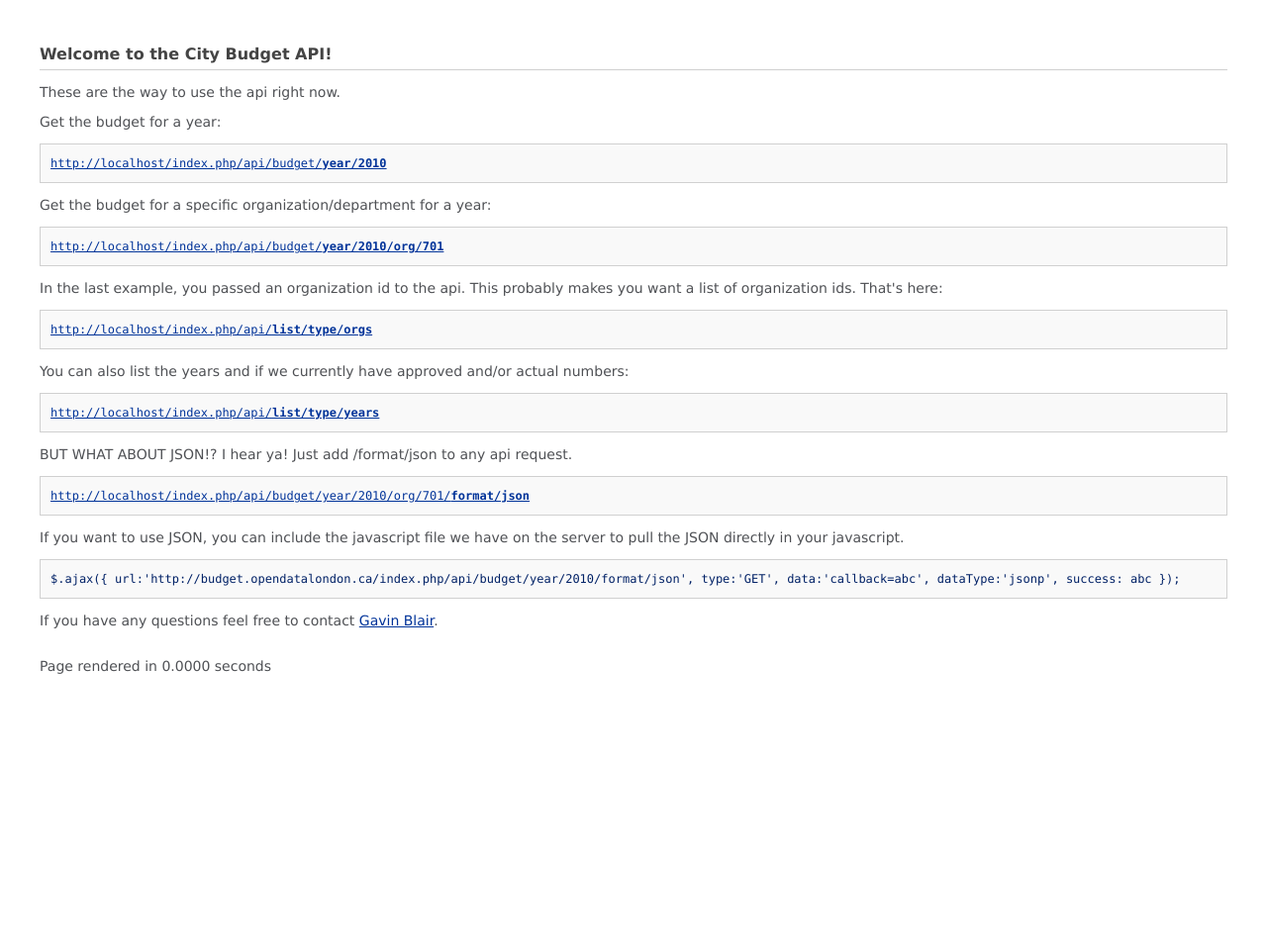
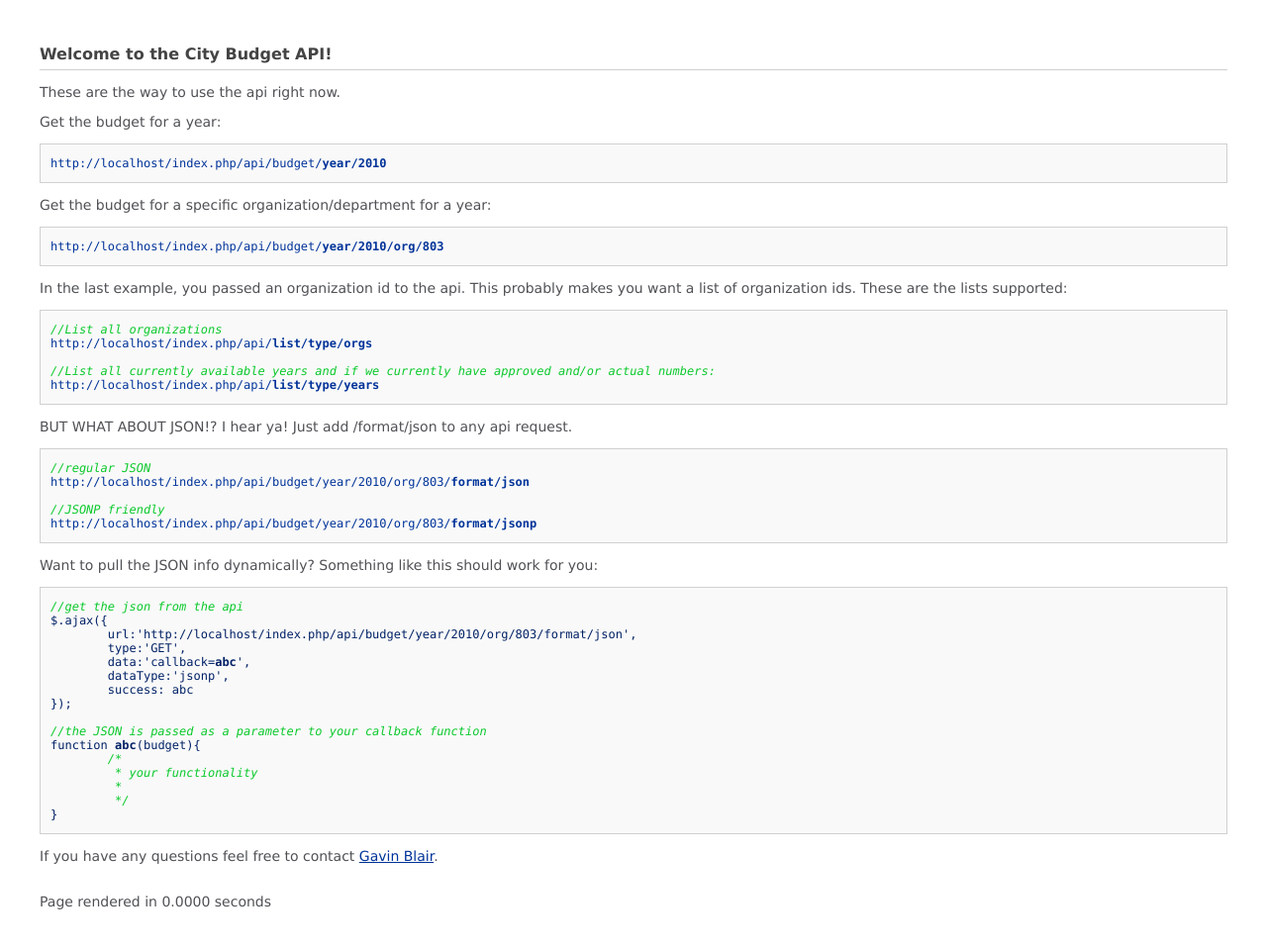
Before and after one commit to rtraction/citybudget, a CodeIgniter app: page / in a window 1280 px wide. Shown: the whole page at 99% size. Before the commit the page ends 681 px from the top, so only its background shows below. Run offline with CodeIgniter, Linux system fonts and the light colour scheme.

Commit message:
updated the documentation

```diff
--- a/application/views/welcome_message.php
+++ b/application/views/welcome_message.php
@@ -37,6 +37,17 @@ code {
  display: block;
  margin: 14px 0 14px 0;
  padding: 12px 10px 12px 10px;
+ white-space:pre;
+}
+code em {
+	color: #0AC92B;
+}
+code a {
+	text-decoration:none;
+}
+
+code a:focus, code a:hover{
+	text-decoration:underline;
 }
 
 </style>
@@ -51,24 +62,40 @@ code {
 <code><a href="<?php echo site_url('/api/budget/year/2010'); ?>"><?php echo site_url(); ?>/api/budget/<strong>year/2010</strong></a></code>
 
 <p>Get the budget for a specific organization/department for a year:</p>
-<code><a href="<?php echo site_url('api/budget/year/2010/org/701'); ?>"><?php echo site_url(); ?>/api/budget/<strong>year/2010/org/701</strong></a></code>
+<code><a href="<?php echo site_url('api/budget/year/2010/org/803'); ?>"><?php echo site_url(); ?>/api/budget/<strong>year/2010/org/803</strong></a></code>
 
-<p>In the last example, you passed an organization id to the api. This probably makes you want a list of organization ids. That's here:</p>
-<code><a href="<?php echo site_url('api/list/type/orgs'); ?>"><?php echo site_url(); ?>/api/<strong>list/type/orgs</strong></a></code>
+<p>In the last example, you passed an organization id to the api. This probably makes you want a list of organization ids. These are the lists supported:</p>
+<code><em>//List all organizations</em>
+<a href="<?php echo site_url('api/list/type/orgs'); ?>"><?php echo site_url(); ?>/api/<strong>list/type/orgs</strong></a>
 
-<p>You can also list the years and if we currently have approved and/or actual numbers:</p>
-<code><a href="<?php echo site_url('api/list/type/years'); ?>"><?php echo site_url(); ?>/api/<strong>list/type/years</strong></a></code>
+<em>//List all currently available years and if we currently have approved and/or actual numbers:</em>
+<a href="<?php echo site_url('api/list/type/years'); ?>"><?php echo site_url(); ?>/api/<strong>list/type/years</strong></a></code>
 
 <p>BUT WHAT ABOUT JSON!? I hear ya! Just add /format/json to any api request.</p>
-<code><a href="<?php echo site_url('api/budget/year/2010/org/701/format/json'); ?>"><?php echo site_url(); ?>/api/budget/year/2010/org/701/<strong>format/json</strong></a></code>
-<p>If you want to use JSON, you can include the javascript file we have on the server to pull the JSON directly in your javascript.</p>
-<code>$.ajax({
-		  url:&#39;http://budget.opendatalondon.ca/index.php/api/budget/year/2010/format/json&#39;,
-		  type:&#39;GET&#39;,
-		  data:&#39;callback=abc&#39;,
-		  dataType:&#39;jsonp&#39;,
-		  success: abc
-		});</code>
+<code><em>//regular JSON</em>
+<a href="<?php echo site_url('api/budget/year/2010/org/803/format/json'); ?>"><?php echo site_url(); ?>/api/budget/year/2010/org/803/<strong>format/json</strong></a>
+
+<em>//JSONP friendly</em>
+<a href="<?php echo site_url('api/budget/year/2010/org/803/format/jsonp'); ?>"><?php echo site_url(); ?>/api/budget/year/2010/org/803/<strong>format/jsonp</strong></a>
+</code>
+<p>Want to pull the JSON info dynamically? Something like this should work for you:</p>
+<code><em>//get the json from the api</em>
+$.ajax({
+	url:&#39;<?php print site_url('api/budget/year/2010/org/803/format/json');?>&#39;,
+	type:&#39;GET&#39;,
+	data:&#39;callback=<strong>abc</strong>&#39;,
+	dataType:&#39;jsonp&#39;,
+	success: abc
+});
+
+<em>//the JSON is passed as a parameter to your callback function</em>
+function <strong>abc</strong>(budget){<em>
+	/*
+	 * your functionality
+	 *
+	 */</em>
+}
+</code>
 
 
 <p>If you have any questions feel free to contact <a href="mailto:gavin.blair+citybudget@rtraction.com">Gavin Blair</a>.</p>
```
Also changed, not shown: application/views/import/preview.php (+6 -1 lines).
